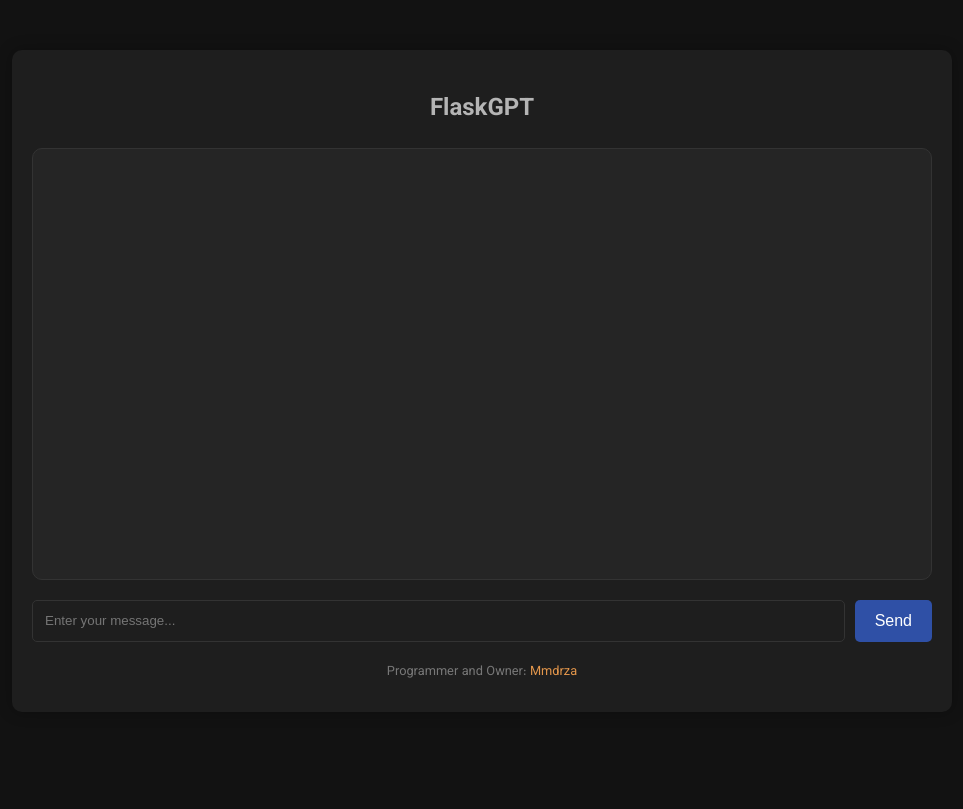
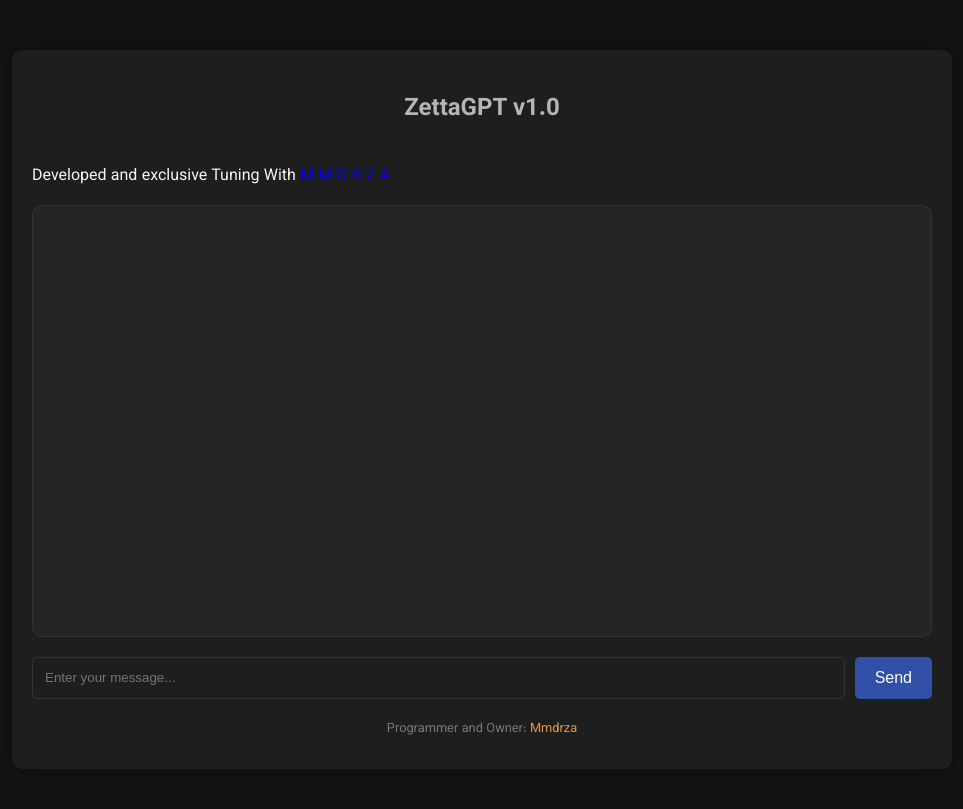
Before and after one commit to xLLMA/zetta, a Flask app: page / in a window 1280 px wide. Shown: the top 809 px of the page, without its empty margins (158-1121 px from the left). Run offline with Flask 3, Linux system fonts and the light colour scheme; some libraries are stand-ins or nearby versions.

Commit message:
Update index.html

```diff
--- a/template/index.html
+++ b/template/index.html
@@ -8,7 +8,7 @@
     <meta name="generator" content="Mmdrza.Com">
     <meta name="robots" content="index, follow">
 
-    <title>FlaskGPT</title>
+    <title>ZettaGPT</title>
     <link href="https://fonts.googleapis.com/css2?family=Vazirmatn:wght@400;500;700&display=swap" rel="stylesheet">
     <style>
         body, html {
@@ -155,7 +155,8 @@
 </head>
 <body>
     <div class="container">
-        <h2>FlaskGPT</h2>
+        <h2>ZettaGPT v1.0</h2>
+        <p>Developed and exclusive Tuning With <a href="https://github.com/Pymmdrza" title="Professional Programming With PyMmdrza">M M D R Z A</a></p>
         <div id="chat-box">
         <!-- Chat messages will be added here -->
         </div>
```
